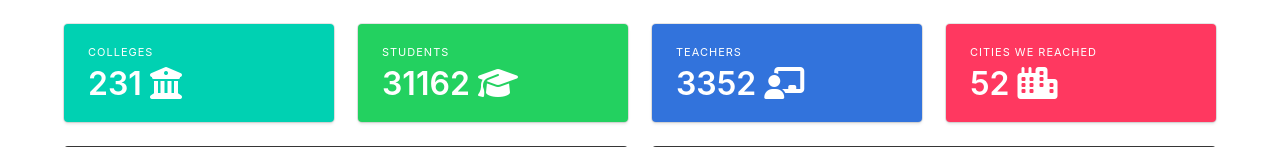
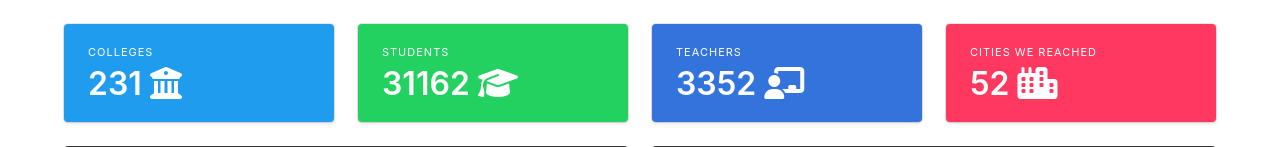
Before and after one commit to vishalkondle45/college, a PHP site: page /admin/dashboard.php in a window 1280 px wide. Shown: the part 52-199 px from the top of the page. Run offline with PHP 8.4, Linux system fonts and the light colour scheme; data that the repository does not hold is empty; some libraries are stand-ins or nearby versions.

Commit message:
dashboard update

```diff
--- a/admin/dashboard.php
+++ b/admin/dashboard.php
@@ -25,7 +25,7 @@ $last_student = mysqli_query($conn, "SELECT * FROM users INNER JOIN college ON u
     <div class="container">
         <div class="columns is-multiline ">
             <div class="column">
-                <div class="box notification is-primary">
+                <div class="box notification is-info">
                     <div class="heading">Colleges</div>
                     <div class="title"><span class="Count">231</span> <i class="fa fa-university"></i></div>
                 </div>
```
